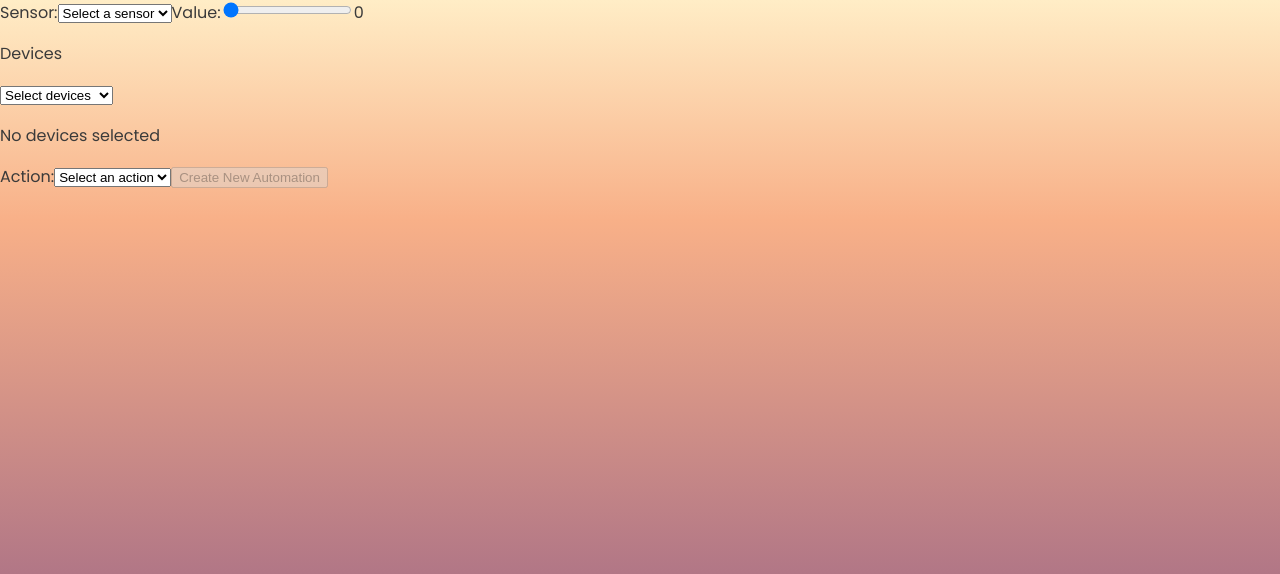
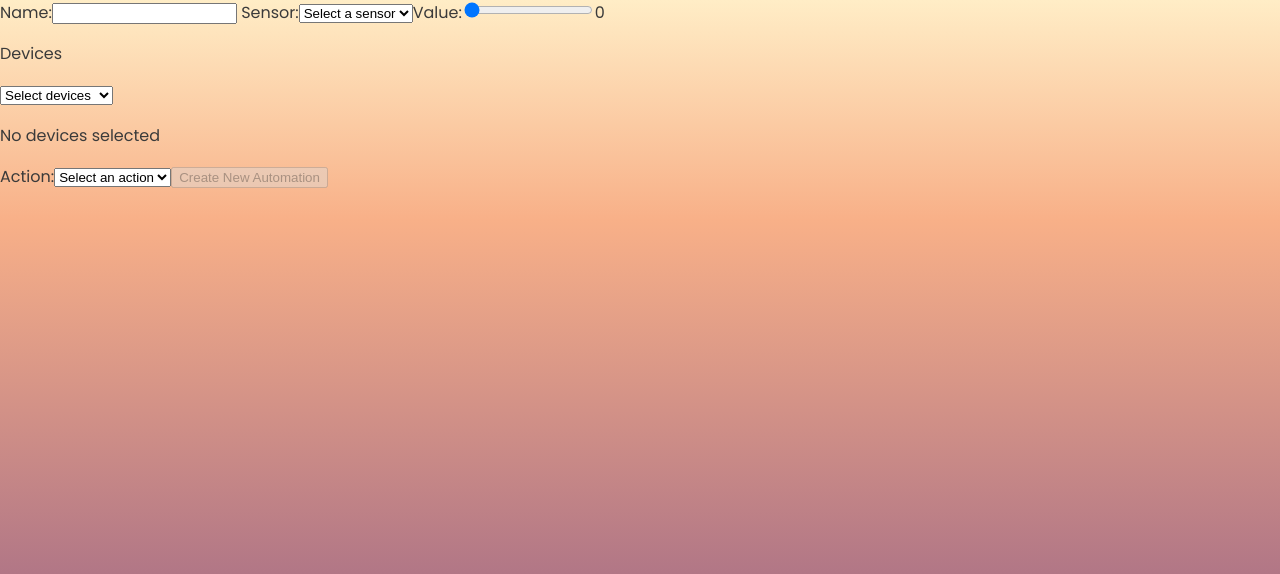
Before and after one commit to KristiinaSa/HomeAutomationSystem, a React (Vite) app in the folder frontend/: page /automations/new in a window 1280 px wide. Shown: the top 574 px of the page. Built offline with nearby package versions, Linux system fonts and the light colour scheme.

Commit message:
Added name fields to both automation types.

```diff
--- a/frontend/src/components/AutomationForm/SensorAutomationForm.jsx
+++ b/frontend/src/components/AutomationForm/SensorAutomationForm.jsx
@@ -13,6 +13,7 @@ const SensorAutomationForm = ({ handleSubmit }) => {
   const [automation, setAutomation] = useState(null);
   const [isLoading, setIsLoading] = useState(!!id);
   const [isDisabled, setIsDisabled] = useState(false);
+  const [name, setName] = useState("");
 
   useEffect(() => {
     const fetchAutomation = async () => {
@@ -36,6 +37,7 @@ const SensorAutomationForm = ({ handleSubmit }) => {
 
   useEffect(() => {
     if (automation) {
+      setName(automation.name);
       setSelectedSensorId(automation.sensor.id);
       setValue(automation.sensorValue);
       setSelectedDevices(automation.devices);
@@ -49,7 +51,14 @@ const SensorAutomationForm = ({ handleSubmit }) => {
     const selectedSensor = dummySensors.find(
       (sensor) => sensor.id === selectedSensorId
     );
-    const data = { selectedSensor, value, selectedDevices, action, isDisabled };
+    const data = {
+      name,
+      selectedSensor,
+      value,
+      selectedDevices,
+      action,
+      isDisabled,
+    };
     handleSubmit(data, id);
   };
 
@@ -58,12 +67,25 @@ const SensorAutomationForm = ({ handleSubmit }) => {
     const noDevicesSelected = selectedDevices.length === 0;
     const noActionSelected = !action;
     return (
-      isLoading || noSensorSelected || noDevicesSelected || noActionSelected
+      isLoading ||
+      noSensorSelected ||
+      noDevicesSelected ||
+      noActionSelected ||
+      !name
     );
   };
 
   return (
     <form onSubmit={onSubmit}>
+      <label>
+        Name:
+        <input
+          type="text"
+          value={name}
+          onChange={(e) => setName(e.target.value)}
+        />{" "}
+      </label>
+
       <label>
         Sensor:
         <select
--- a/frontend/src/components/AutomationForm/TimerAutomationForm.jsx
+++ b/frontend/src/components/AutomationForm/TimerAutomationForm.jsx
@@ -17,6 +17,7 @@ const TimerAutomationForm = ({ handleSubmit }) => {
   const [automation, setAutomation] = useState(null);
   const [isLoading, setIsLoading] = useState(!!id);
   const [isDisabled, setIsDisabled] = useState(false);
+  const [name, setName] = useState("");
 
   useEffect(() => {
     const fetchAutomation = async () => {
@@ -47,6 +48,7 @@ const TimerAutomationForm = ({ handleSubmit }) => {
 
   useEffect(() => {
     if (automation) {
+      setName(automation.name);
       setTime(automation.time);
       setSelectedDays(automation.weekdays);
       setSelectedSensors(automation.devices);
@@ -57,6 +59,7 @@ const TimerAutomationForm = ({ handleSubmit }) => {
   const onSubmit = (event) => {
     event.preventDefault();
     const data = {
+      name,
       selectedDays,
       time,
       selectedSensors,
@@ -77,11 +80,17 @@ const TimerAutomationForm = ({ handleSubmit }) => {
   const isButtonDisabled = () => {
     const noDaysSelected = !Object.values(selectedDays).some(Boolean);
     const noSensorsSelected = selectedSensors.length === 0;
-    return isLoading || !time || noDaysSelected || noSensorsSelected;
+    return isLoading || !time || noDaysSelected || noSensorsSelected || !name;
   };
 
   return (
     <div>
+      <p>Name</p>
+      <input
+        type="text"
+        value={name}
+        onChange={(e) => setName(e.target.value)}
+      />{" "}
       <p>Time</p>
       <TimeSelection time={time} setTime={setTime} />
       <DaySelection
--- a/frontend/src/components/Automations/Automations.jsx
+++ b/frontend/src/components/Automations/Automations.jsx
@@ -3,8 +3,6 @@ import { dummyAutomations } from "../../dummyData/dummyAutomations";
 import { TimerAutomationCard } from "./TimerAutomationCard";
 import { SensorAutomationCard } from "./SensorAutomationCard";
 import { Link } from "react-router-dom";
-
-import DarkLightToggle from "../DarkLightToggle";
 
 export const Automations = () => {
   const [automations, setAutomations] = useState([]);
@@ -17,7 +15,6 @@ export const Automations = () => {
 
   return (
     <div>
-      <DarkLightToggle />
       {automations.map((automation) =>
         automation.automationType === "timer" ? (
           <TimerAutomationCard key={automation.id} automation={automation} />
```
